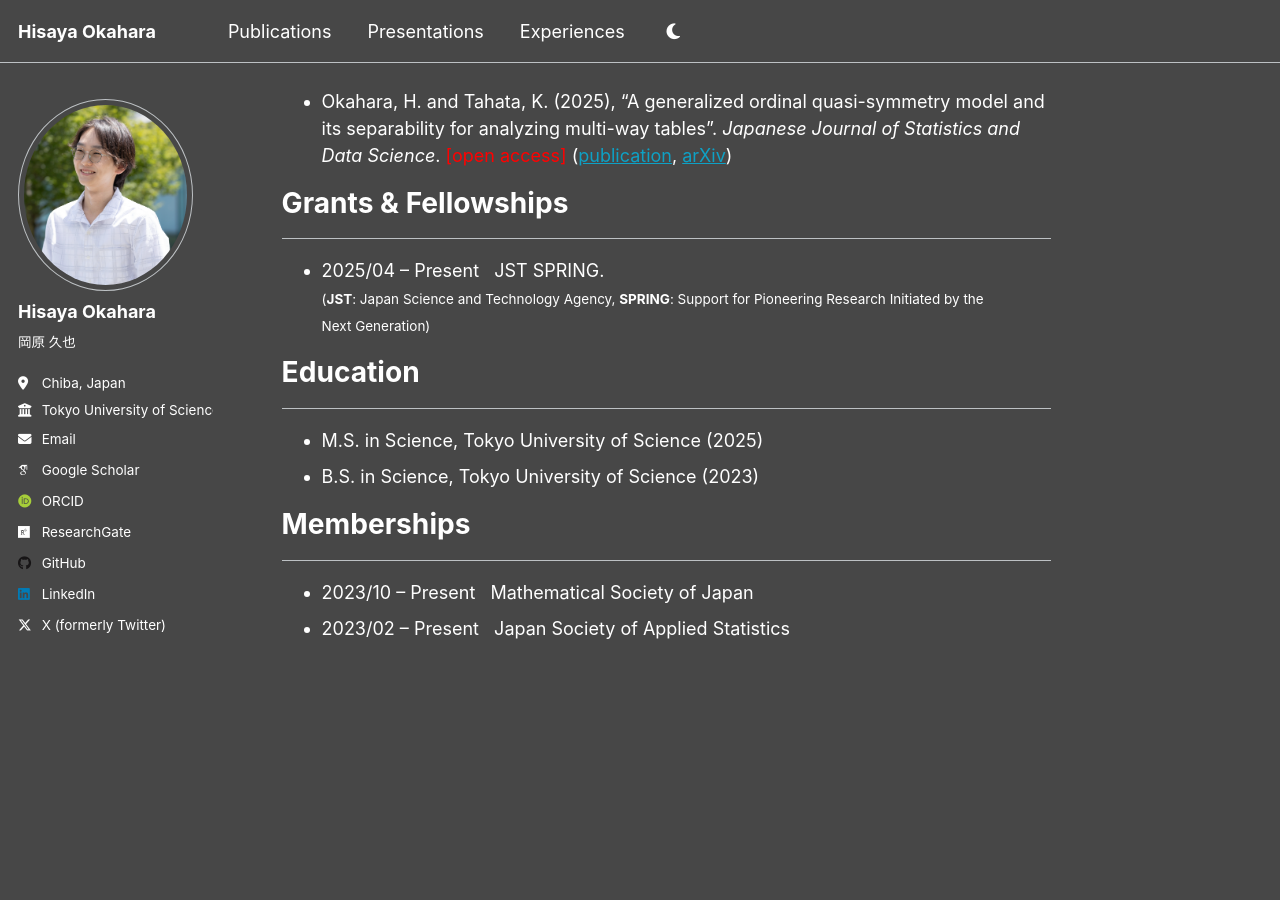
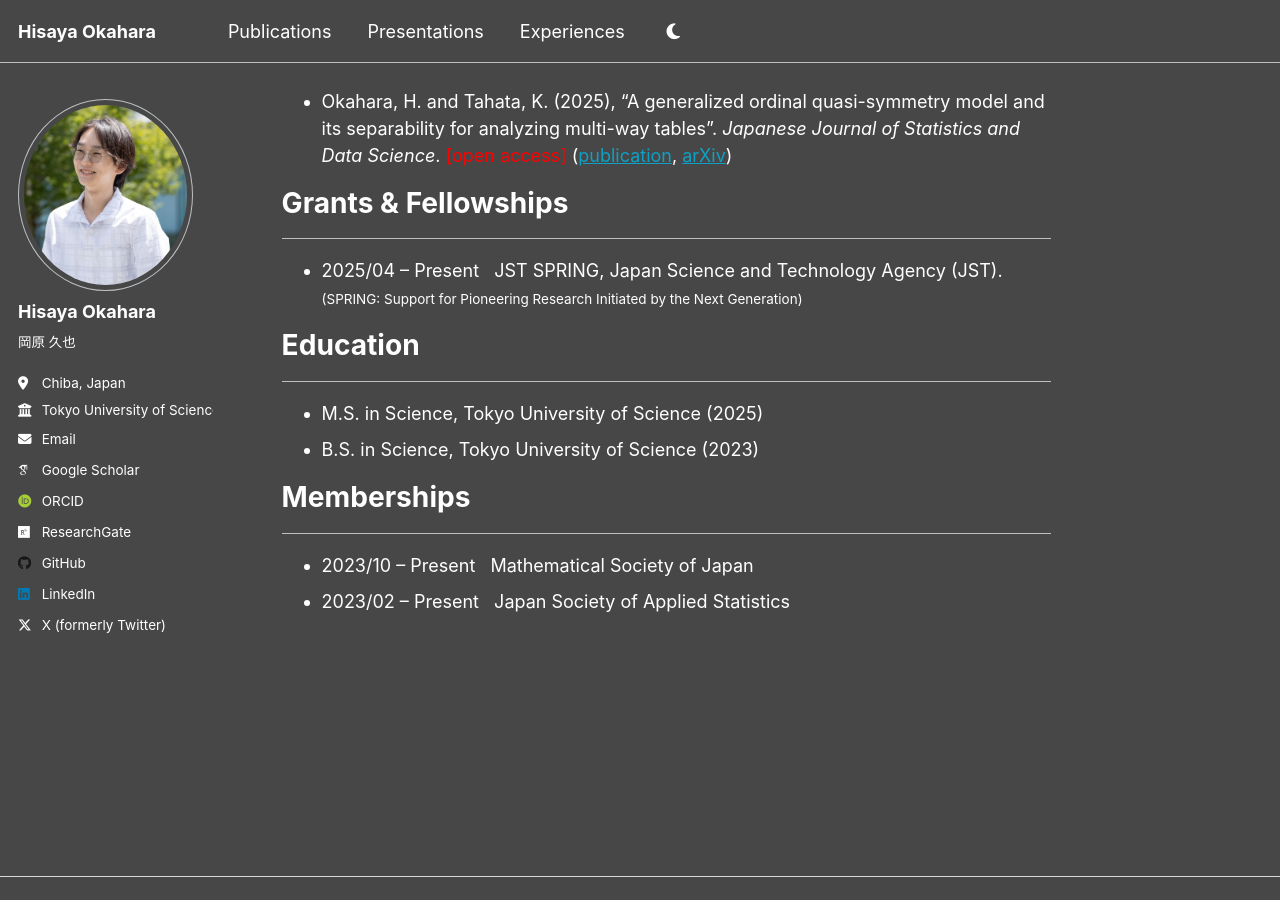
Before and after one commit to h-okahara/h-okahara.github.io, a Jekyll site: the page built from _pages/about.md, in a window 1280 px wide and 900 px high, scrolled down 614 px. Built offline with Jekyll 4.4.1, drawn with Linux system fonts in a browser that asks for light colours; some web fonts are replaced.

```diff
--- a/_pages/about.md
+++ b/_pages/about.md
@@ -33,8 +33,8 @@ I'm a Ph.D. student in the [Tahata Lab](https://tahata-lab.is.noda.tus.ac.jp/) a
 
 # Grants & Fellowships
 ---
-- 2025/04 – Present &nbsp; JST SPRING.
-  <small> (**JST**: Japan Science and Technology Agency, **SPRING**: Support for Pioneering Research Initiated by the Next Generation) </small>
+- 2025/04 – Present &nbsp; JST SPRING, Japan Science and Technology Agency (JST).
+  <small> (SPRING: Support for Pioneering Research Initiated by the Next Generation) </small>
 
 # Education
 ---
```
